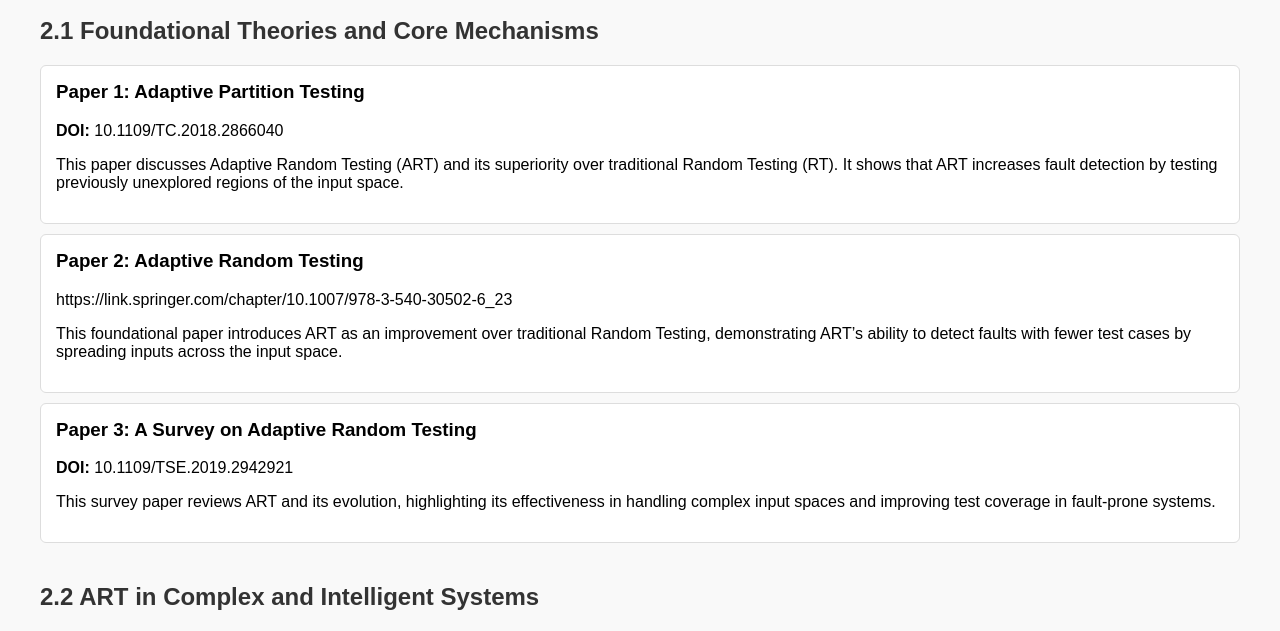
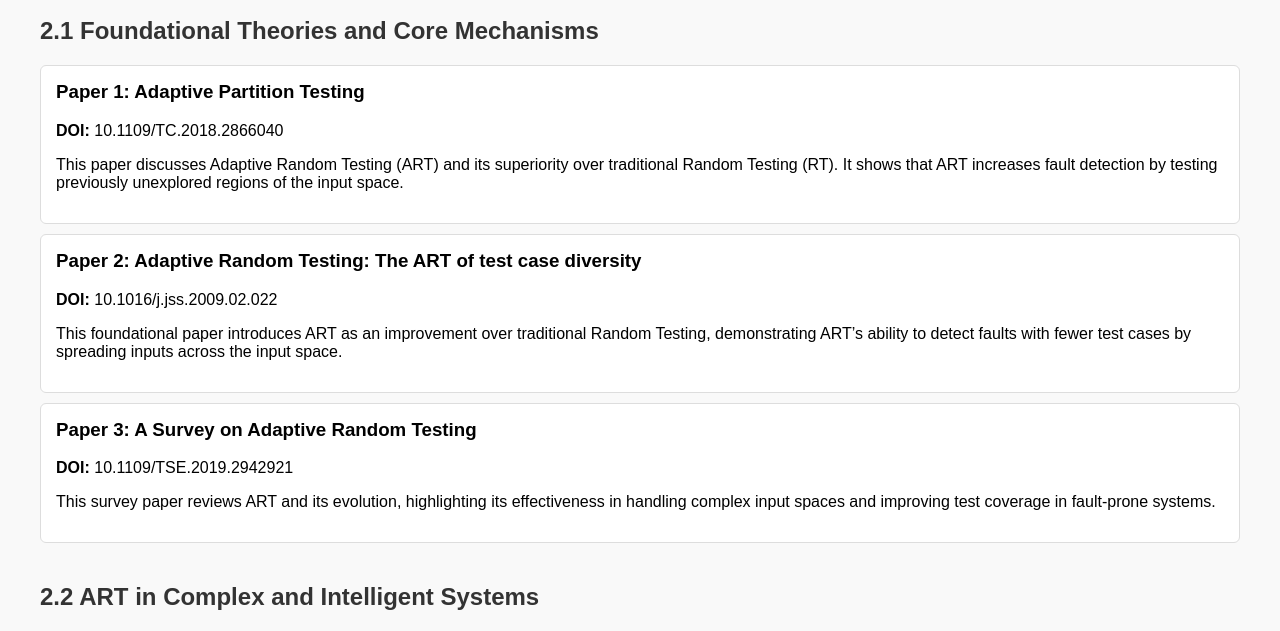
Before and after one commit to lilysa-sys/SurVis, a plain HTML site: page index.html in a window 1280 px wide. Shown: the part 119-750 px from the top of the page. Drawn offline with Linux system fonts and the light colour scheme.

Commit message:
index.html

```diff
--- a/index.html
+++ b/index.html
@@ -48,8 +48,8 @@
     </div>
 
     <div class="paper">
-      <h3>Paper 2: Adaptive Random Testing</h3>
-      <p>https://link.springer.com/chapter/10.1007/978-3-540-30502-6_23</p>
+      <h3>Paper 2: Adaptive Random Testing: The ART of test case diversity</h3>
+      <p><strong>DOI:</strong> 10.1016/j.jss.2009.02.022</p>
       <p>This foundational paper introduces ART as an improvement over traditional Random Testing, demonstrating ART’s ability to detect faults with fewer test cases by spreading inputs across the input space.</p>
     </div>
 
```
